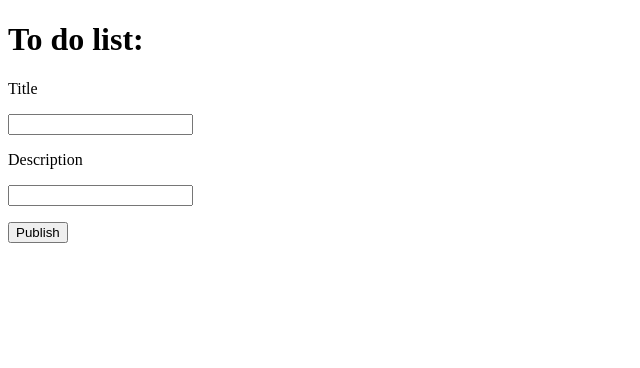
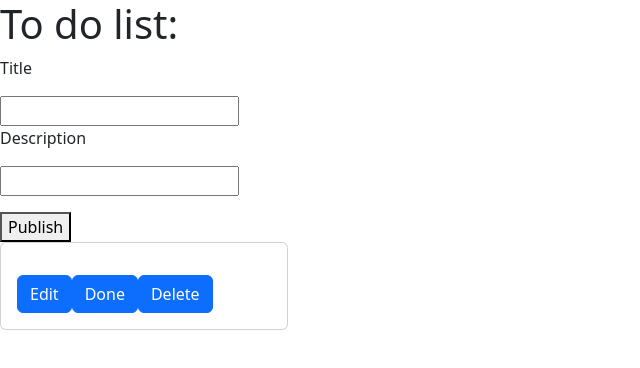
Before and after one commit to ania-leichenko/to-do-list, a Next.js app: page / in a window 1280 px wide. Shown: the top 368 px of the page, without its empty margins (0-640 px from the left). Built offline with nearby package versions, Linux system fonts and the light colour scheme.

Commit message:
added bootstrap

```diff
--- a/src/app/active-cards.tsx
+++ b/src/app/active-cards.tsx
@@ -1,4 +1,6 @@
 "use client";
+import Button from 'react-bootstrap/Button';
+import Card from 'react-bootstrap/Card';
 interface ActiveCardsComponentProps {
   title: string;
   description: string;
@@ -9,9 +11,16 @@ export default function ActiveCards({
   description,
 }: ActiveCardsComponentProps) {
   return (
-    <div>
-      <p>{title}</p>
-      <p>{description}</p>
-    </div>
+    <Card style={{ width: "18rem" }}>
+      <Card.Body>
+        <Card.Title>{title}</Card.Title>
+        <Card.Text>{description}</Card.Text>
+        <Button variant="primary">
+          Edit
+        </Button>
+        <Button variant="primary">Done</Button>
+        <Button variant="primary">Delete</Button>
+      </Card.Body>
+    </Card>
   );
 }
--- a/src/app/page.tsx
+++ b/src/app/page.tsx
@@ -1,4 +1,5 @@
 "use client";
+import "bootstrap/dist/css/bootstrap.min.css";
 import { useState } from "react";
 import Forms from "./forms";
 import ActiveCards from "./active-cards";
```
Also changed, not shown: package.json (+7 -5 lines), 1 other file (tests, documents, lock files or other folders).
